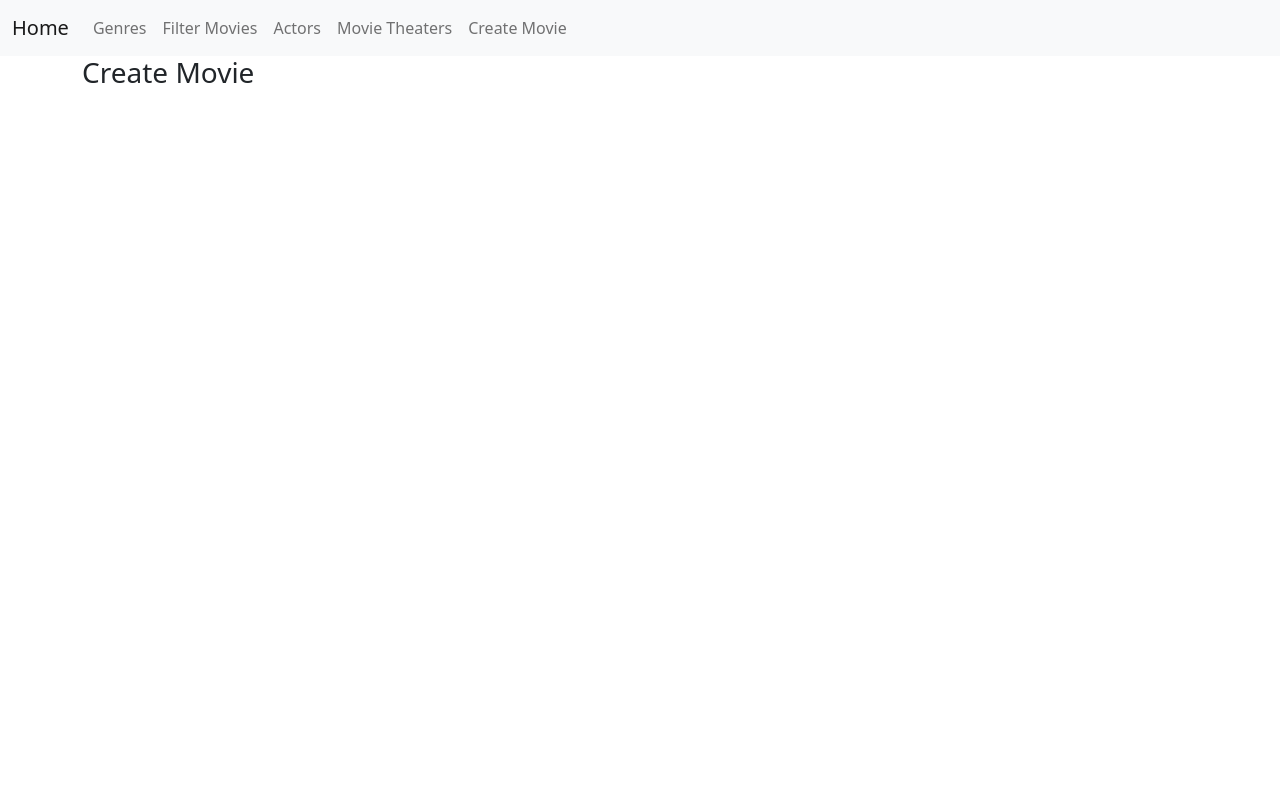
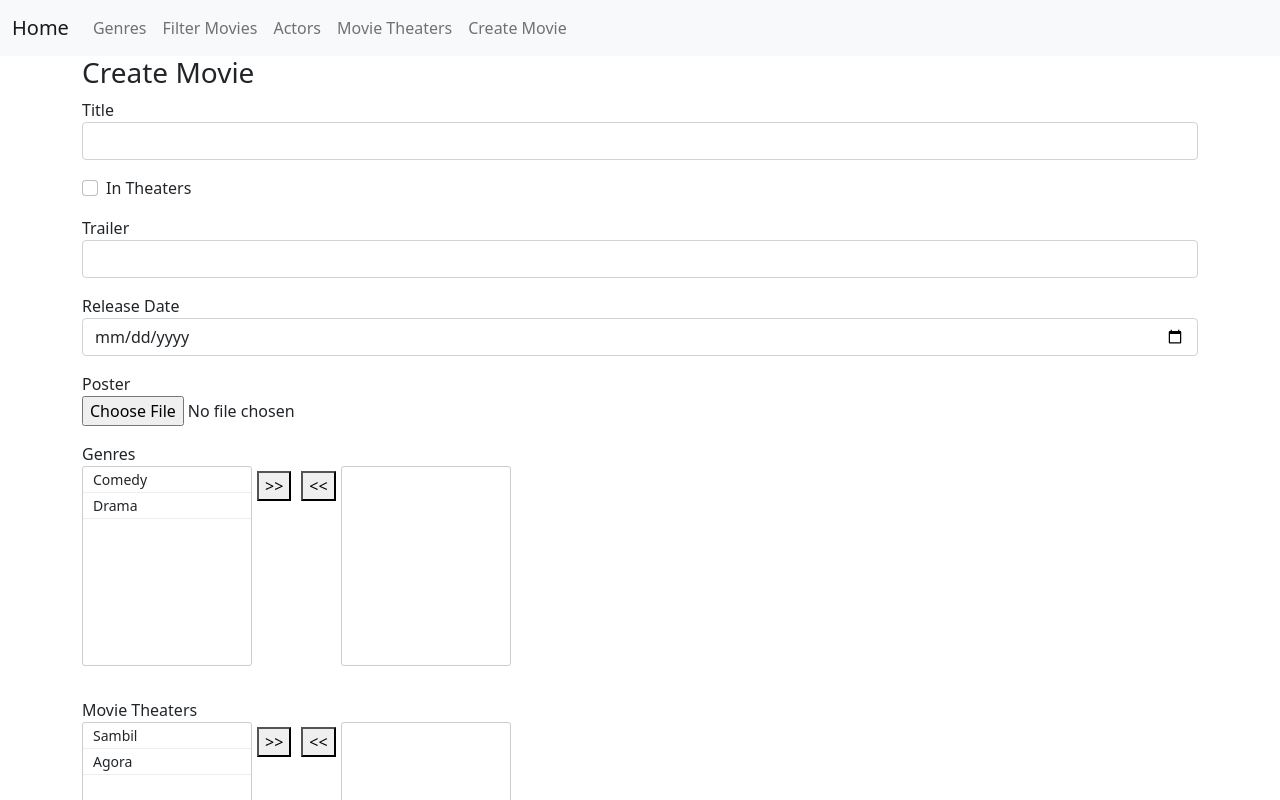
Before and after one commit to arifberisha1/Movies, a React (Create React App) app in the folder client/: page /movies/create in a window 1280 px wide. Shown: the top 800 px of the page. Built offline with nearby package versions, Linux system fonts and the light colour scheme.

Commit message:
Creating movies form Front-End

```diff
--- /dev/null
+++ b/client/src/forms/CheckboxField.tsx
@@ -0,0 +1,16 @@
+import {Field} from "formik";
+
+export default function CheckboxField(props: checkboxField) {
+    return (
+    <div className="mb-3 form-check">
+        <Field className="form-check-input" id={props.field} name={props.field}
+               type="checkbox" />
+        <label htmlFor={props.field}>{props.displayName}</label>
+    </div>
+        )
+}
+
+interface checkboxField{
+    displayName: string;
+    field: string;
+}
--- /dev/null
+++ b/client/src/forms/MultipleSelector.css
@@ -0,0 +1,33 @@
+.multiple-selector {
+    display: flex;
+}
+
+.multiple-selector ul {
+    height: 200px;
+    overflow-y: auto;
+    list-style-type: none;
+    width: 170px;
+
+    padding: 0;
+    border-radius: 3px;
+    border: 1px solid #ccc;
+}
+
+.multiple-selector ul li
+{  cursor: pointer;
+border-bottom: 1px solid #eee;
+padding: 2px 10px;
+font-size: 14px;
+}
+
+.multiple-selector ul li:hover {
+
+display: flex;
+flex-direction: column;
+justify-content: center;
+padding: 5px;
+}
+
+.multiple-selector-buttons button {
+margin:5px;
+}
--- /dev/null
+++ b/client/src/forms/MultipleSelector.tsx
@@ -0,0 +1,61 @@
+import './MultipleSelector.css'
+
+export default function MultipleSelector(props: multipleSelectorProps){
+
+    function select(item: multipleSelectorModel){
+        const selected = [...props.selected, item];
+        const nonSelected = props.nonSelected.filter(value => value !== item);
+        props.onChange(selected, nonSelected);
+    }
+    function deeselect(item: multipleSelectorModel){
+        const nonSelected = [...props.nonSelected, item];
+        const selected = props.selected.filter(value => value !== item);
+        props.onChange(selected, nonSelected);
+    }
+    function selectAll(){
+        const selected = [...props.selected, ...props.nonSelected];
+        const nonSelected: multipleSelectorModel[] = [];
+        props.onChange(selected, nonSelected);
+    }
+    function deeselectAll() {
+        const nonSelected = [...props.nonSelected, ...props.selected];
+        const selected: multipleSelectorModel[] = [];
+        props.onChange(selected, nonSelected);
+    }
+
+    return (
+
+        <div className="mb-3">
+            <label>{props.displayName} </label>
+            <div className="multiple-selector">
+                <ul>
+                    {props.nonSelected.map(item =>
+                        <li key={item.key} onClick={() =>select(item) }>{item.value}</li>)}
+                </ul>
+                <div className="multiple-selector-buttons">
+                    <button type="button" onClick={selectAll}>{'>>'}</button>
+                    <button type="button" onClick={deeselectAll}>{'<<'}</button>
+                </div>
+                <ul>
+                    {props.selected.map(item =>
+                        <li key={item.key} onClick={() => deeselect(item) }>{item.value}</li>)}
+                </ul>
+            </div>
+        </div>
+
+    )
+}
+
+interface multipleSelectorProps{
+    displayName: string;
+    selected: multipleSelectorModel[];
+    nonSelected: multipleSelectorModel[];
+    onChange(selected: multipleSelectorModel[],
+             nonSelected: multipleSelectorModel[]):void;
+
+}
+
+export interface multipleSelectorModel{
+    key: number;
+    value: string;
+}
--- a/client/src/movies/CreateMovie.tsx
+++ b/client/src/movies/CreateMovie.tsx
@@ -1,7 +1,25 @@
+import MovieForm from "./MovieForm";
+import {genreDTO} from "../genres/genres.model";
+import {movieTheaterDTO} from "../movietheaters/movieTheater.model";
+
+
 export default function CreateMovie() {
+
+   const  nonSelectedGenres: genreDTO[] = [{id:1, name: 'Comedy'},  {id:2, name:'Drama'}]
+    const  nonSelectedMovieTheaters: movieTheaterDTO[] =
+        [{id:1, name: 'Sambil'},  {id:2, name:'Agora'}]
+
     return (
         <>
             <h3>Create Movie</h3>
+            <MovieForm model={{title: '', inTheaters: false, trailer: ''}}
+                       onSubmit={values => console.log(values)}
+                       nonSelectedGenres={nonSelectedGenres}
+                       selectedGenres={[]}
+
+                       nonSelectedMovieTheaters={nonSelectedMovieTheaters}
+                       selectedMovieTheaters={[]}
+            />
         </>
     );
 }
--- a/client/src/movies/EditMovie.tsx
+++ b/client/src/movies/EditMovie.tsx
@@ -1,7 +1,36 @@
+import MovieForm from "./MovieForm";
+import {genreDTO} from "../genres/genres.model";
+import {movieTheaterDTO} from "../movietheaters/movieTheater.model";
+
+
 export default function EditMovie() {
+
+    const  nonSelectedGenres: genreDTO[] = [{id:2, name:'Drama'}]
+    const  selectedGenres: genreDTO[] = [{id:1, name: 'Comedy'}]
+
+    const  nonSelectedMovieTheaters: movieTheaterDTO[] =
+        [{id:2, name:'Agora'}]
+
+    const  selectedMovieTheaters: movieTheaterDTO[] =
+        [{id:1, name: 'Sambil'}]
+
     return (
         <>
             <h3>Edit Movie</h3>
+            <MovieForm model={{title: 'Toy Story', inTheaters: false, trailer: 'url',
+            releaseDate: new Date('2019-01-01T00:00:00')
+            }}
+                       onSubmit={values => console.log(values)}
+                       nonSelectedGenres={nonSelectedGenres}
+                       selectedGenres={selectedGenres}
+
+                       nonSelectedMovieTheaters={nonSelectedMovieTheaters}
+                       selectedMovieTheaters={selectedMovieTheaters}
+
+
+
+            />
         </>
+
     );
 }
--- /dev/null
+++ b/client/src/movies/MovieForm.tsx
@@ -0,0 +1,103 @@
+import {Formik, Form, FormikHelpers} from "formik";
+import movieTheaterCreationDTO, {movieTheaterDTO} from "../movietheaters/movieTheater.model";
+import {movieCreationDTO} from "./movies.model";
+import * as Yup from 'yup';
+import Button from "../utils/Button";
+import ImageField from "../forms/ImageField";
+import TextField from "../forms/TextField";
+import DateField from "../forms/DateField";
+import CheckboxField from "../forms/CheckboxField";
+import {useHistory} from "react-router-dom";
+import MultipleSelector, {multipleSelectorModel} from "../forms/MultipleSelector";
+import {useState} from "react";
+import {genreDTO} from "../genres/genres.model";
+
+export default function MovieForm(props: movieFormProps) {
+    const history = useHistory();
+
+    const [selectedGenres, setSelectedGenres]
+        = useState(mapToModel(props.selectedGenres));
+    const [nonSelectedGenres, setNonSelectedGenres]
+        = useState(mapToModel(props.nonSelectedGenres));
+
+    const [selectedMovieTheaters, setSelectedMovieTheaters]
+        = useState(mapToModel(props.selectedMovieTheaters));
+    const [nonSelectedMovieTheaters, setNonSelectedMovieTheaters]
+        = useState(mapToModel(props.nonSelectedMovieTheaters));
+
+    function mapToModel(items: {id: number, name: string}[]): multipleSelectorModel[]{
+        return items.map(item => {
+            return  {key: item.id, value: item.name}
+        })
+    }
+
+    return  (
+        <Formik
+        initialValues={props.model}
+        onSubmit={(values, actions) => {
+            values.genresIds = selectedGenres.map(item => item.key);
+            values.movieTheatersIds = selectedMovieTheaters.map(item => item.key);
+            props.onSubmit(values, actions)
+        }}
+        validationSchema={Yup.object({
+            title: Yup.string().required('This field is required').firstLetterUppercase()
+        })}
+        >
+            {(formikProps) => (
+                <Form>
+
+                    <TextField displayName="Title" field="title" />
+                    <CheckboxField displayName="In Theaters" field="inTheaters" />
+                    <TextField displayName="Trailer" field="trailer" />
+                    <DateField displayName="Release Date" field="releaseDate" />
+                    <ImageField field="poster" displayName="Poster" imageURL={props.model.posterURL}/>
+
+
+                    <MultipleSelector
+                    displayName="Genres"
+                    nonSelected={nonSelectedGenres}
+                    selected={selectedGenres}
+                    onChange={(selected, nonSelected) =>{
+
+                        setSelectedGenres(selected);
+                        setNonSelectedGenres(nonSelected);
+                    }}
+                    />
+
+                    <MultipleSelector
+                        displayName="Movie Theaters"
+                        nonSelected={nonSelectedMovieTheaters}
+                        selected={selectedMovieTheaters}
+                        onChange={(selected, nonSelected) =>{
+
+                            setSelectedMovieTheaters(selected);
+                            setNonSelectedMovieTheaters(nonSelected);
+                        }}
+                    />
+
+                    <Button  onClick={() => {
+                        //todo ... saving in the database
+
+
+                        // @ts-ignore
+                        history.push('/genres');
+                        window.location.reload();
+
+                    }}>Save Changes</Button>
+
+                    <a className="btn btn-secondary" href="/genres">Cancel</a>
+                </Form>
+
+            )}
+        </Formik>
+    )
+}
+
+interface movieFormProps {
+model: movieCreationDTO;
+onSubmit(values: movieCreationDTO, actions: FormikHelpers<movieCreationDTO>): void;
+selectedGenres: genreDTO[];
+nonSelectedGenres: genreDTO[];
+selectedMovieTheaters: movieTheaterDTO[];
+nonSelectedMovieTheaters: movieTheaterDTO[];
+}
--- a/client/src/movietheaters/CreateMovieTheater.tsx
+++ b/client/src/movietheaters/CreateMovieTheater.tsx
@@ -1,4 +1,5 @@
 import MovieTheaterForm from "./MovieTheaterForm";
+
 
 export default function CreateMovieTheater(){
     return(
--- a/client/src/movietheaters/MovieTheaterForm.tsx
+++ b/client/src/movietheaters/MovieTheaterForm.tsx
@@ -1,10 +1,10 @@
 import {Form, Formik, FormikHelpers} from "formik";
 import TextField from "../forms/TextField";
 import Button from "../utils/Button";
-import movieTheaterCreationDTO from "./movieTheater.model";
 import * as Yup from 'yup';
 import MapField from "../forms/MapField";
 import coordinateDTO from "../utils/coordinates.model";
+import {movieTheaterCreationDTO} from "./movieTheater.model";
 
 export default function MovieTheaterForm(props: movieTheaterFormsProps){
     function transformCoordinates(): coordinateDTO[] | null{
```
Also changed, not shown: client/src/movies/movies.model.d.ts (+11 -0 lines), client/src/movietheaters/movieTheater.model.d.ts (+10 -1 lines).
